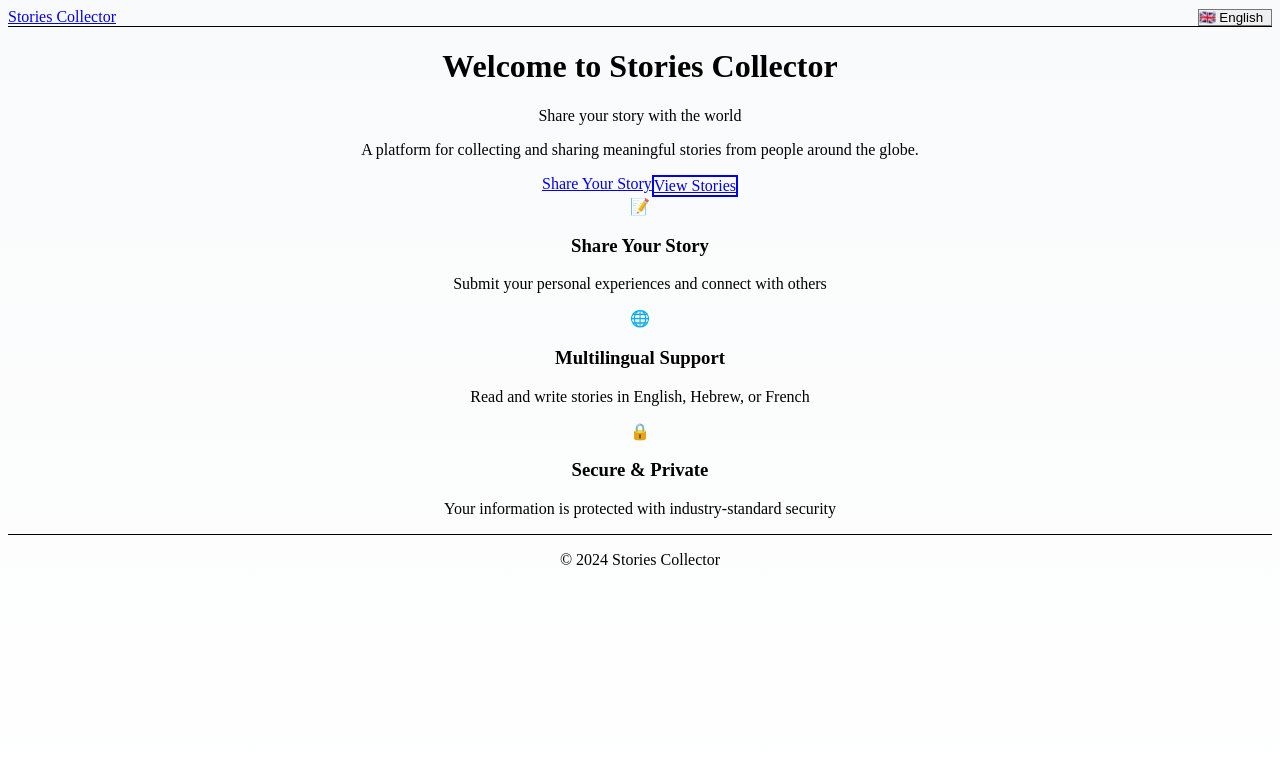
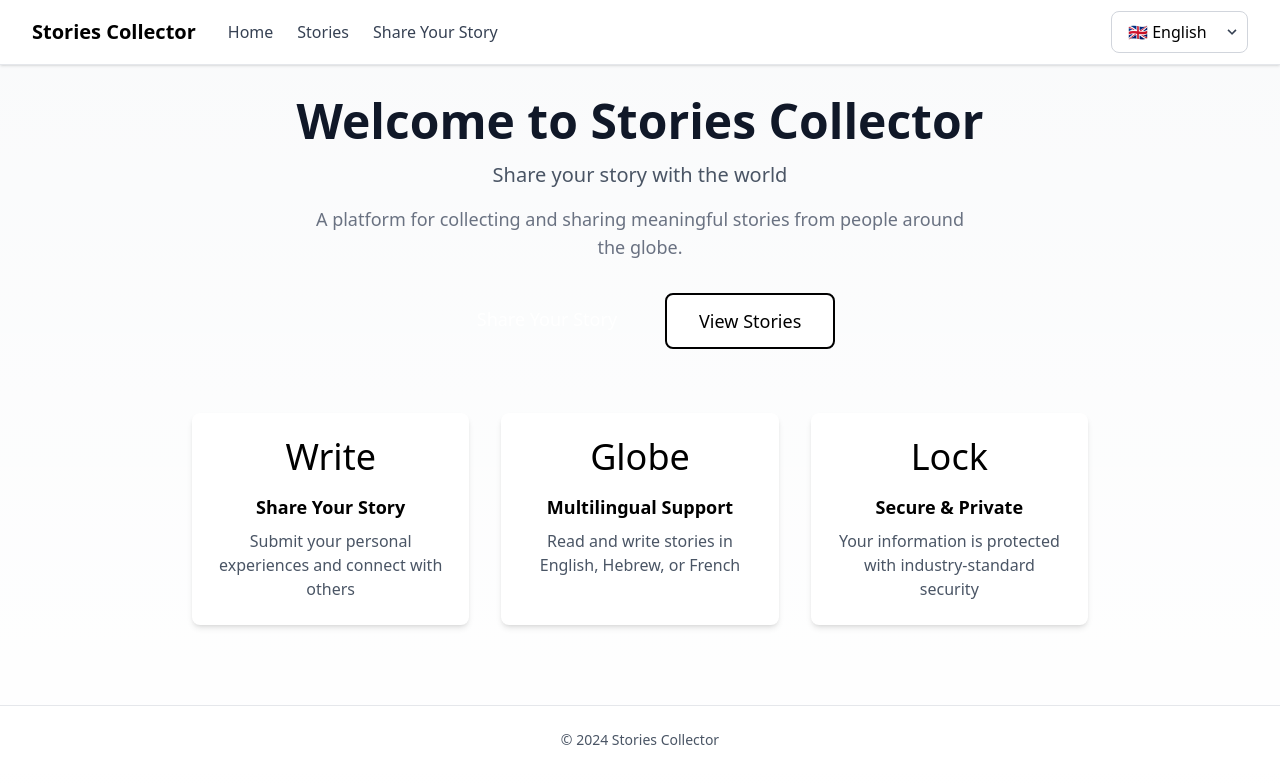
Before and after one commit to OzMaatuk/StoriesCollector, a Next.js app: page /en in a window 1280 px wide. Shown: the top 784 px of the page. Built offline with nearby package versions, Linux system fonts and the light colour scheme.

Commit message:
manual test fixes

```diff
--- a/src/app/[lang]/layout.tsx
+++ b/src/app/[lang]/layout.tsx
@@ -9,7 +9,7 @@ import LanguageSwitcherWrapper from '@/components/LanguageSwitcherWrapper';
 
 interface LayoutProps {
   children: ReactNode;
-  params: Promise<{ lang: string }>;
+  params: Promise<{ lang: string }>; // Next.js always gives string
 }
 
 export const dynamic = 'force-dynamic';
@@ -18,60 +18,54 @@ export const revalidate = 0;
 
 export async function generateMetadata({ params }: { params: Promise<{ lang: string }> }) {
   const { lang } = await params;
-  if (!languages.includes(lang as Language)) {
-    return {};
-  }
+  const safeLang = lang as Language;
+  if (!languages.includes(safeLang)) return {};
 
-  const translations = getTranslations(lang as Language);
-
+  const translations = getTranslations(safeLang);
   return {
     title: {
       template: `%s | ${translations.common.appName}`,
       default: translations.common.appName,
     },
     description: 'Share your stories with the world',
-    icons: {
-      icon: '/favicon.ico',
-    },
+    icons: { icon: '/favicon.ico' },
   };
 }
 
 export default async function LocaleLayout({ children, params }: LayoutProps) {
   const { lang } = await params;
-  const typedLang = lang as Language;
+  const safeLang = lang as Language;
 
-  if (!languages.includes(typedLang)) {
-    notFound();
-  }
+  if (!languages.includes(safeLang)) notFound();
 
-  const dir = isRTL(typedLang) ? 'rtl' : 'ltr';
-  const translations = getTranslations(typedLang);
+  const dir = isRTL(safeLang) ? 'rtl' : 'ltr';
+  const translations = getTranslations(safeLang);
 
   return (
-    <html lang={lang} dir={dir} className={dir === 'rtl' ? 'rtl' : 'ltr'}>
+    <html lang={safeLang} dir={dir} suppressHydrationWarning>
       <body className="min-h-screen bg-gray-50" suppressHydrationWarning>
         <nav className="bg-white shadow-sm border-b border-gray-200">
           <div className="max-w-7xl mx-auto px-4 sm:px-6 lg:px-8">
             <div className="flex justify-between items-center h-16">
               <div className="flex items-center space-x-8">
-                <a href={`/${lang}`} className="text-xl font-bold text-primary-600">
+                <a href={`/${safeLang}`} className="text-xl font-bold text-primary-600">
                   {translations.common.appName}
                 </a>
                 <div className="hidden md:flex space-x-6">
                   <a
-                    href={`/${lang}`}
+                    href={`/${safeLang}`}
                     className="text-gray-700 hover:text-primary-600 transition-colors"
                   >
                     {translations.nav.home}
                   </a>
                   <a
-                    href={`/${lang}/stories`}
+                    href={`/${safeLang}/stories`}
                     className="text-gray-700 hover:text-primary-600 transition-colors"
                   >
                     {translations.nav.stories}
                   </a>
                   <a
-                    href={`/${lang}/submit`}
+                    href={`/${safeLang}/submit`}
                     className="text-gray-700 hover:text-primary-600 transition-colors"
                   >
                     {translations.nav.submit}
--- a/src/app/[lang]/page.tsx
+++ b/src/app/[lang]/page.tsx
@@ -1,32 +1,28 @@
+// src/app/[lang]/page.tsx
 import Link from 'next/link';
 import { Language } from '@/types';
 import { getTranslations } from '@/lib/translations';
 
 interface PageProps {
-  params: { lang: Language };
+  params: Promise<{ lang: Language }>;
 }
 
-// Opt out of all static optimization to prevent client hooks during prerender
 export const dynamic = 'force-dynamic';
 export const fetchCache = 'force-no-store';
 export const revalidate = 0;
-// export const runtime = 'edge';
 
-export default function HomePage({ params }: PageProps) {
-  if (!params?.lang) {
+export default async function HomePage({ params }: PageProps) {
+  const { lang } = await params;
+
+  if (!lang) {
     console.error('Language parameter is missing');
     return null;
   }
 
-  const translations = getTranslations(params.lang);
+  const translations = getTranslations(lang);
 
-  if (!translations) {
-    console.error('Translations are missing for language:', params.lang);
-    return null;
-  }
-
-  if (!translations.home) {
-    console.error('Home translations are missing for language:', params.lang, translations);
+  if (!translations?.home) {
+    console.error('Translations are missing for language:', lang);
     return null;
   }
 
@@ -40,13 +36,13 @@ export default function HomePage({ params }: PageProps) {
 
       <div className="flex justify-center space-x-4">
         <Link
-          href={`/${params.lang}/submit`}
+          href={`/${lang}/submit`}
           className="bg-primary-600 text-white px-8 py-3 rounded-lg hover:bg-primary-700 transition-colors font-medium text-lg"
         >
           {translations.home.cta}
         </Link>
         <Link
-          href={`/${params.lang}/stories`}
+          href={`/${lang}/stories`}
           className="bg-white text-primary-600 border-2 border-primary-600 px-8 py-3 rounded-lg hover:bg-primary-50 transition-colors font-medium text-lg"
         >
           {translations.home.viewStories}
@@ -55,17 +51,17 @@ export default function HomePage({ params }: PageProps) {
 
       <div className="mt-16 grid grid-cols-1 md:grid-cols-3 gap-8 max-w-4xl mx-auto">
         <div className="bg-white p-6 rounded-lg shadow-md">
-          <div className="text-4xl mb-4">📝</div>
+          <div className="text-4xl mb-4">Write</div>
           <h3 className="text-lg font-semibold mb-2">Share Your Story</h3>
           <p className="text-gray-600">Submit your personal experiences and connect with others</p>
         </div>
         <div className="bg-white p-6 rounded-lg shadow-md">
-          <div className="text-4xl mb-4">🌐</div>
+          <div className="text-4xl mb-4">Globe</div>
           <h3 className="text-lg font-semibold mb-2">Multilingual Support</h3>
           <p className="text-gray-600">Read and write stories in English, Hebrew, or French</p>
         </div>
         <div className="bg-white p-6 rounded-lg shadow-md">
-          <div className="text-4xl mb-4">🔒</div>
+          <div className="text-4xl mb-4">Lock</div>
           <h3 className="text-lg font-semibold mb-2">Secure & Private</h3>
           <p className="text-gray-600">
             Your information is protected with industry-standard security
--- a/src/app/[lang]/stories/[id]/page.tsx
+++ b/src/app/[lang]/stories/[id]/page.tsx
@@ -10,21 +10,22 @@ import fr from '@/locales/fr.json';
 import { Translations } from '@/types/translations';
 
 interface PageProps {
-  params: { lang: Language; id: string };
+  params: Promise<{ lang: Language; id: string }>;
 }
 
 export default async function SubmitPage({ params }: PageProps) {
+  const { lang, id } = await params;
   const translationsMap: Record<Language, Translations> = { en, fr, he };
-  const translations = translationsMap[params.lang] ?? en;
+  const translations = translationsMap[lang] ?? en;
   const storyService = new StoryService();
-  const story = await storyService.getStoryById(params.id);
+  const story = await storyService.getStoryById(id);
 
   if (!story) {
     notFound();
   }
 
   const formatDate = (date: Date) => {
-    return new Intl.DateTimeFormat(params.lang, {
+    return new Intl.DateTimeFormat(lang, {
       year: 'numeric',
       month: 'long',
       day: 'numeric',
@@ -36,7 +37,7 @@ export default async function SubmitPage({ params }: PageProps) {
   return (
     <div className="max-w-4xl mx-auto">
       <Link
-        href={`/${params.lang}/stories`}
+        href={`/${lang}/stories`}
         className="inline-flex items-center text-primary-600 hover:text-primary-700 mb-6"
       >
         ← {translations.common.back}
@@ -44,7 +45,7 @@ export default async function SubmitPage({ params }: PageProps) {
 
       <article className="bg-white shadow-lg rounded-lg overflow-hidden">
         {/* Header */}
-        <div className="bg-gradient-to-r from-primary-600 to-primary-700 text-white p-8">
+        <div className="bg-linear-to-r from-primary-600 to-primary-700 text-white p-8">
           {story.title && <h1 className="text-4xl font-bold mb-4">{story.title}</h1>}
           <div className="flex items-center justify-between">
             <div>
--- a/src/app/[lang]/stories/page.tsx
+++ b/src/app/[lang]/stories/page.tsx
@@ -12,19 +12,20 @@ export const fetchCache = 'force-no-store';
 export const revalidate = 0;
 
 interface PageProps {
-  params: { lang: Language };
+  params: Promise<{ lang: Language }>;
 }
 
-export default function StoriesPage({ params }: PageProps) {
+export default async function StoriesPage({ params }: PageProps) {
+  const { lang } = await params;
   const translationsMap: Record<Language, Translations> = { en, fr, he };
-  const translations = translationsMap[params.lang] ?? en;
+  const translations = translationsMap[lang] ?? en;
 
   return (
     <div>
       <div className="mb-8">
         <h1 className="text-4xl font-bold text-gray-900 mb-4">{translations.stories.title}</h1>
       </div>
-      <StoryList lang={params.lang} translations={translations} />
+      <StoryList lang={lang} translations={translations} />
     </div>
   );
 }
--- a/src/app/[lang]/submit/page.tsx
+++ b/src/app/[lang]/submit/page.tsx
@@ -11,23 +11,23 @@ import { Translations } from '@/types/translations';
 export const dynamic = 'force-dynamic';
 export const fetchCache = 'force-no-store';
 export const revalidate = 0;
-// export const runtime = 'edge';
 export const dynamicParams = true;
 
 interface PageProps {
-  params: { lang: Language };
+  params: Promise<{ lang: Language }>;
 }
 
-export default function SubmitPage({ params }: PageProps) {
+export default async function SubmitPage({ params }: PageProps) {
+  const { lang } = await params;
   const translationsMap: Record<Language, Translations> = { en, fr, he };
-  const translations = translationsMap[params.lang] ?? en;
+  const translations = translationsMap[lang] ?? en;
 
   return (
     <div>
       <div className="mb-8 text-center">
         <h1 className="text-4xl font-bold text-gray-900 mb-4">{translations.nav.submit}</h1>
       </div>
-      <ClientStoryForm translations={translations} lang={params.lang} />
+      <ClientStoryForm translations={translations} lang={lang} />
     </div>
   );
 }
--- a/src/app/globals.css
+++ b/src/app/globals.css
@@ -1,4 +1,6 @@
-@tailwind utilities;
+/* src/app/globals.css */
+
+@import 'tailwindcss';
 
 :root {
   --foreground-rgb: 0, 0, 0;
@@ -16,30 +18,26 @@ body {
 [dir='rtl'] {
   direction: rtl;
 }
-
 [dir='rtl'] .space-x-4 > * + * {
   margin-right: 1rem;
   margin-left: 0;
 }
-
 [dir='rtl'] .space-x-6 > * + * {
   margin-right: 1.5rem;
   margin-left: 0;
 }
-
 [dir='rtl'] .space-x-8 > * + * {
   margin-right: 2rem;
   margin-left: 0;
 }
 
-/* Line clamp utilities */
+/* Line clamp */
 .line-clamp-2 {
   display: -webkit-box;
   -webkit-line-clamp: 2;
   -webkit-box-orient: vertical;
   overflow: hidden;
 }
-
 .line-clamp-3 {
   display: -webkit-box;
   -webkit-line-clamp: 3;
--- a/src/app/layout.tsx
+++ b/src/app/layout.tsx
@@ -1,11 +1,8 @@
 // src/app/layout.tsx
-import { ReactNode } from 'react';
+
 import './globals.css';
 import ClientProviders from './ClientProviders';
-
-export const dynamic = 'force-dynamic';
-export const fetchCache = 'force-no-store';
-export const revalidate = 0;
+import { ReactNode } from 'react';
 
 export default function RootLayout({ children }: { children: ReactNode }) {
   return <ClientProviders>{children}</ClientProviders>;
```
